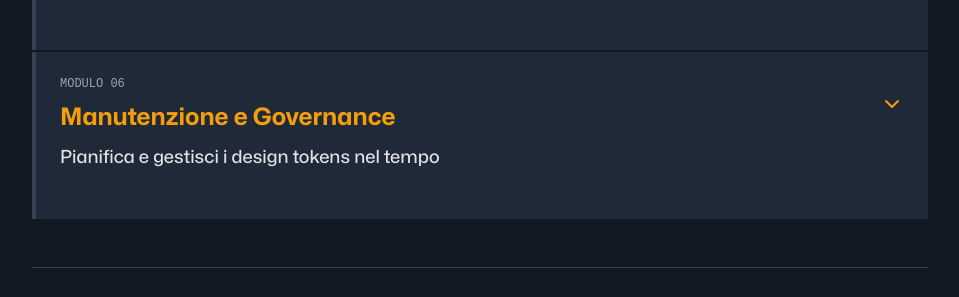
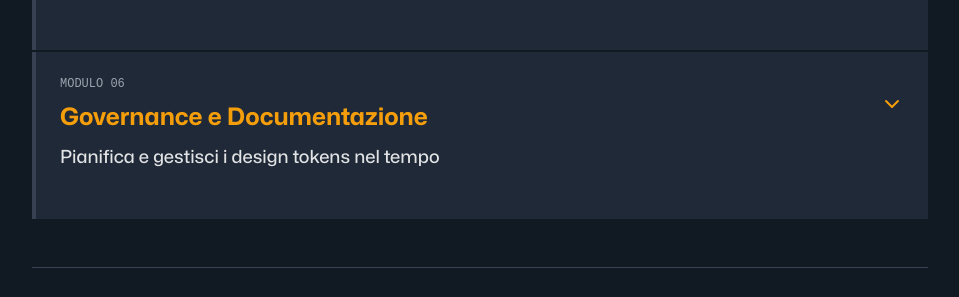
Before and after one commit to zetareticoli/fi, a Jekyll site: the page built from _workshops/design-tokens/index.md, in a window 1280 px wide and 900 px high, scrolled down 3182 px. Shown: the part 154-451 px from the top of the window, without its empty margins (160-1119 px from the left). Built offline with Jekyll 4.4.1, drawn with Linux system fonts in a browser that asks for light colours; some web fonts are replaced.

Commit message:
feat: update workshop modules

```diff
--- a/_workshops/design-tokens/index.md
+++ b/_workshops/design-tokens/index.md
@@ -248,16 +248,15 @@
         <article class="program-item">
           <div class="program-content">
             <h4 class="text-tiny uppercase color-text-light mono mb-s">Modulo 06</h4>
-            <h3 class="color-text-primary mb-s">Manutenzione e Governance</h3>
+            <h3 class="color-text-primary mb-s">Governance e Documentazione</h3>
             <p>Pianifica e gestisci i design tokens nel tempo</p>
             <div class="program-details">
               <ul class="m-none text-small text-light">
                 <li class="uppercase text-tiny list-none color-text-light">Argomenti</li>
+                <li>Modello di governance: chi fa cosa</li>
+                <li>Gestire aggiornamenti e rilasci</li>
                 <li>Versionamento semantico</li>
-                <li>Gestire aggiornamenti e rilasci</li>
-                <li>Modello di governance: chi fa cosa</li>
                 <li>Documentare i design tokens</li>
-                <li>Specifiche W3C e standard emergenti</li>
               </ul>
             </div>
           </div>
```
Also changed, not shown: other parts of _workshops/design-tokens/index.md (+1 -1 lines).
